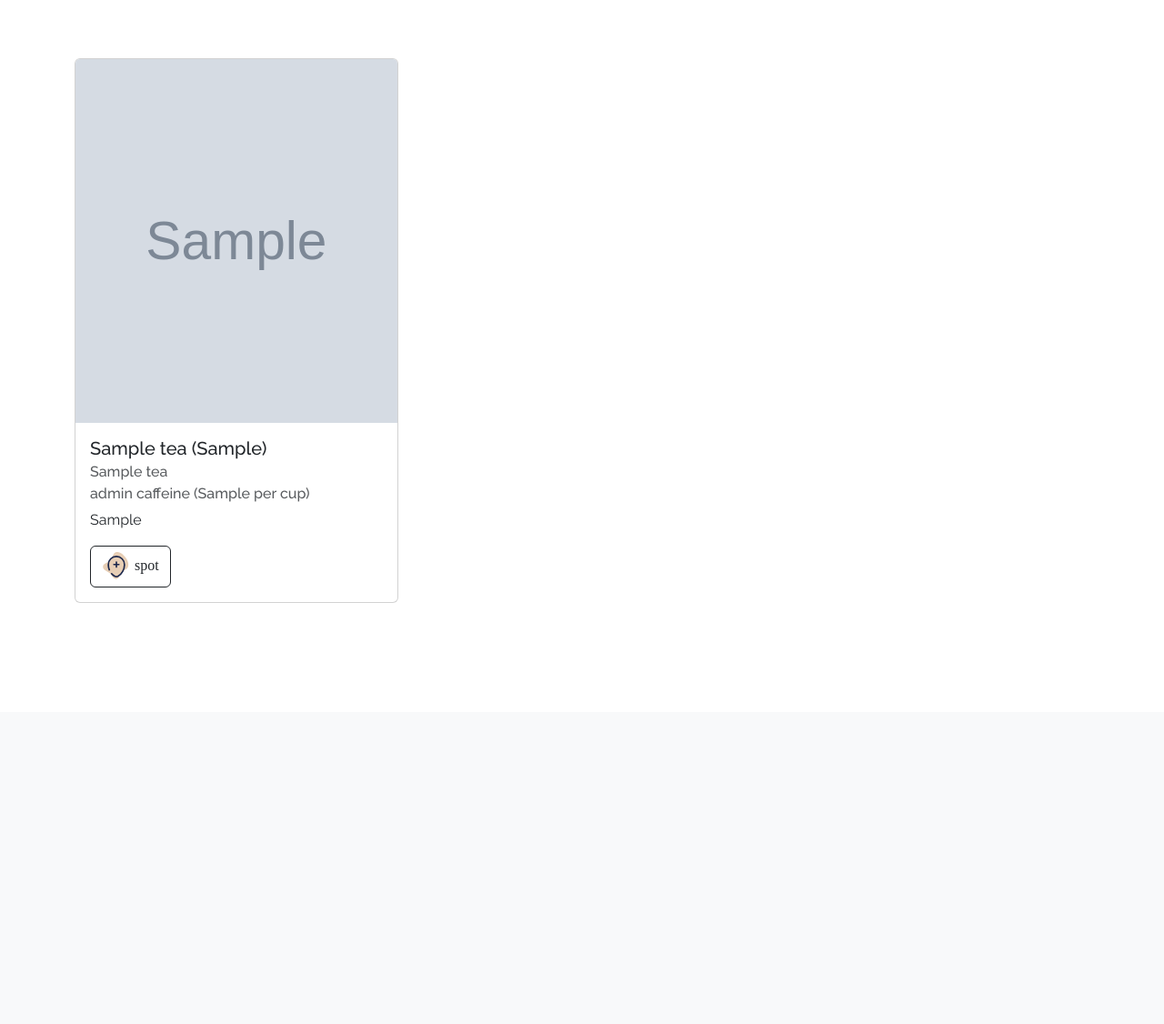
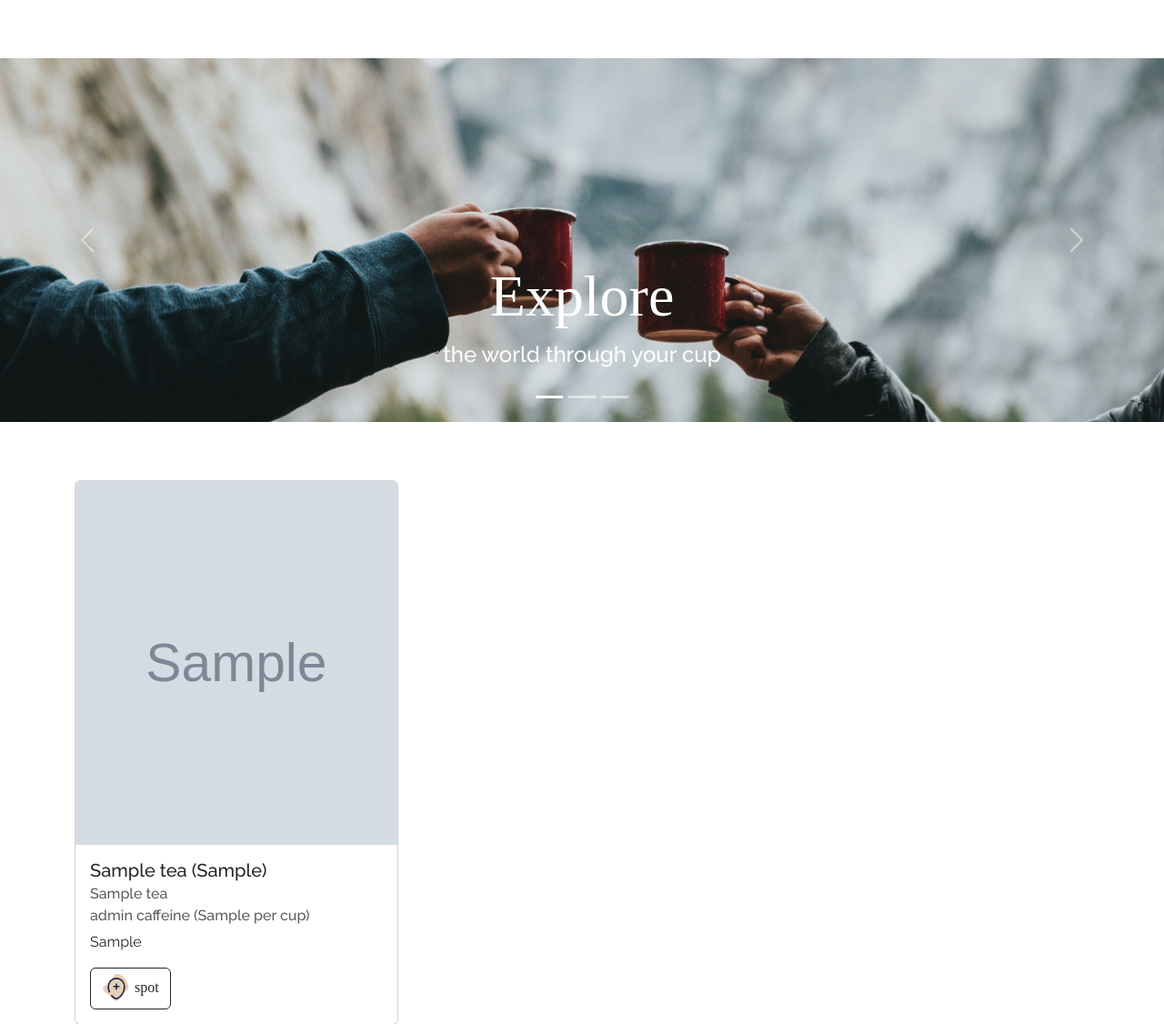
Before and after one commit to elangley12/steepspots, a Flask app: page / in a window 1280 px wide. Shown: the part 58-1184 px from the top of the page at 91% size. Before the commit the page ends 721 px from the top, so only its background shows below. Run offline with Flask 2, Linux system fonts and the light colour scheme; tables that the repository leaves empty hold one stand-in row (values such as "Sample post"); grey boxes marked "Sample" are stand-in pictures; some libraries are stand-ins or nearby versions; some web fonts are replaced.

Commit message:
updated homepage carousel with react

```diff
--- a/static/homepage-carousel.jsx
+++ b/static/homepage-carousel.jsx
@@ -1,42 +1,44 @@
 function HomepageCarousel() {
     return (
-      <div id="about-carousel" class="carousel slide" data-bs-ride="carousel">
-        <div class="carousel-indicators">
-          <button type="button" data-bs-target="#about-carousel" data-bs-slide-to="0" class="active" aria-current="true" aria-label="Slide 1"></button>
+      <div id="about-carousel" className="carousel slide" data-bs-ride="carousel">
+        <div className="carousel-indicators">
+          <button type="button" data-bs-target="#about-carousel" data-bs-slide-to="0" className="active" aria-current="true" aria-label="Slide 1"></button>
           <button type="button" data-bs-target="#about-carousel" data-bs-slide-to="1" aria-label="Slide 2"></button>
           <button type="button" data-bs-target="#about-carousel" data-bs-slide-to="2" aria-label="Slide 3"></button>
         </div>
-        <div class="carousel-inner">
-          <div class="carousel-item active">
-            <img src="../static/images/tea-mug-cheers.jpg" class="d-block w-100 carousel-img" alt="...">
-            <div class="carousel-caption d-none d-md-block">
+        <div className="carousel-inner">
+          <div className="carousel-item active">
+            <img src="../static/images/tea-mug-cheers.jpg" className="d-block w-100 carousel-img" alt="..."/>
+            <div className="carousel-caption d-none d-md-block">
               <h4>Explore</h4>
               <p>the world through your cup</p>
             </div>
           </div>
-          <div class="carousel-item">
-            <img src="../static/images/loose-leaf-teas.jpg" class="d-block w-100 carousel-img" alt="...">
-            <div class="carousel-caption d-none d-md-block">
+          <div className="carousel-item">
+            <img src="../static/images/loose-leaf-teas.jpg" className="d-block w-100 carousel-img" alt="..."/>
+            <div className="carousel-caption d-none d-md-block">
               <h4>Discover</h4>
               <p>flavors that inspire your curiosity</p>
             </div>
           </div>
-          <div class="carousel-item">
-            <img src="../static/images/tea-leaf-water-drops.jpg" class="d-block w-100 carousel-img" alt="...">
-            <div class="carousel-caption d-none d-md-block">
+          <div className="carousel-item">
+            <img src="../static/images/tea-leaf-water-drops.jpg" className="d-block w-100 carousel-img" alt="..."/>
+            <div className="carousel-caption d-none d-md-block">
               <h4>Unearth</h4>
               <p>your steeping favorites from anywhere</p>
             </div>
           </div>
         </div>
-        <button class="carousel-control-prev" type="button" data-bs-target="#carouselExampleCaptions" data-bs-slide="prev">
-          <span class="carousel-control-prev-icon" aria-hidden="true"></span>
-          <span class="visually-hidden">Previous</span>
+        <button className="carousel-control-prev" type="button" data-bs-target="#carouselExampleCaptions" data-bs-slide="prev">
+          <span className="carousel-control-prev-icon" aria-hidden="true"></span>
+          <span className="visually-hidden">Previous</span>
         </button>
-        <button class="carousel-control-next" type="button" data-bs-target="#carouselExampleCaptions" data-bs-slide="next">
-          <span class="carousel-control-next-icon" aria-hidden="true"></span>
-          <span class="visually-hidden">Next</span>
+        <button className="carousel-control-next" type="button" data-bs-target="#carouselExampleCaptions" data-bs-slide="next">
+          <span className="carousel-control-next-icon" aria-hidden="true"></span>
+          <span className="visually-hidden">Next</span>
         </button>
       </div>
     );
 }
+
+ReactDOM.render(<HomepageCarousel />, document.getElementById("homepage-carousel"));
--- a/templates/homepage.html
+++ b/templates/homepage.html
@@ -2,6 +2,10 @@
 {% block title %} Home - Discover the world one spot of tea at a time | SteepSpots {% endblock %}
 
 {% block body %}
+<script crossorigin src="https://unpkg.com/react@16/umd/react.development.js"></script>
+<script crossorigin src="https://unpkg.com/react-dom@16/umd/react-dom.development.js"></script>
+<script crossorigin src="https://cdnjs.cloudflare.com/ajax/libs/babel-standalone/6.26.0/babel.js"></script>
+
 <div id="about-background" class="container-fluid" style="padding-right:0; padding-left:0;">
 
   <div id="homepage-carousel"> </div>
@@ -51,4 +55,5 @@
 
 {% block after_body %}
 <script src="/static/tea-results.js"></script>
+<script src="/static/homepage-carousel.jsx" type="text/jsx"></script>
 {% endblock %}
```
